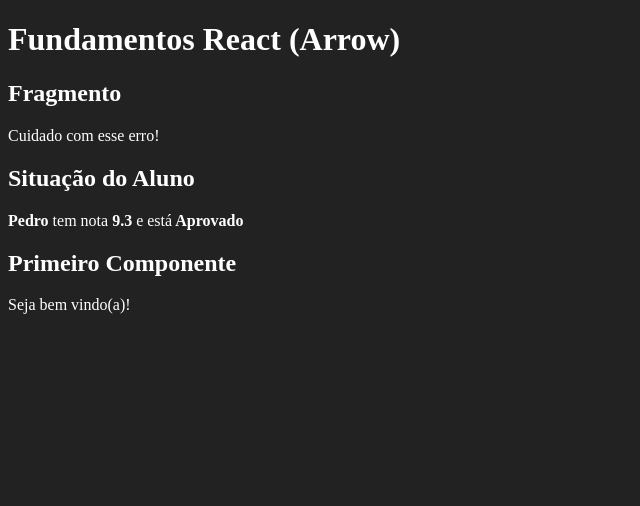
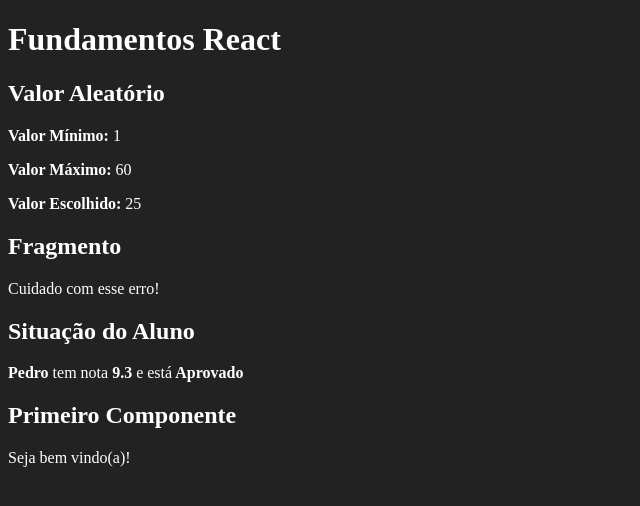
Before and after one commit to pedro-lopes-flooxai/Fundamentos-React, a React (Create React App) app: page / in a window 1280 px wide. Shown: the top 506 px of the page, without its empty margins (0-640 px from the left). Built offline with nearby package versions, Linux system fonts and the light colour scheme.

Commit message:
add: aleatorio

```diff
--- a/src/App.jsx
+++ b/src/App.jsx
@@ -1,12 +1,15 @@
 import React from 'react';
 
+import Aleatorio from './components/basicos/Aleatorio';
 import Primeiro from './components/basicos/Primeiro';
 import ComParametro from './components/basicos/ComParametro';
 import Fragmento from './components/basicos/Fragmento';
 
-export default _ =>
+export default () =>
     <div id="app">
-        <h1>Fundamentos React (Arrow)</h1>
+        <h1>Fundamentos React</h1>
+
+        <Aleatorio min={1} max={60}/>
         <Fragmento />
         <ComParametro
             titulo="Situação do Aluno"
--- /dev/null
+++ b/src/components/basicos/Aleatorio.jsx
@@ -0,0 +1,20 @@
+import React from "react";
+
+export default (props) => {
+    const { min, max } = props;
+    const aleatorio = parseInt(Math.random() * (max - min)) + min;
+    return (
+        <div>
+            <h2>Valor Aleatório</h2>
+            <p>
+                <strong>Valor Mínimo: </strong> {min}
+            </p>
+            <p>
+                <strong>Valor Máximo: </strong> {max}
+            </p>
+            <p>
+                <strong>Valor Escolhido: </strong> {aleatorio}
+            </p>
+        </div>
+    );
+};
```
